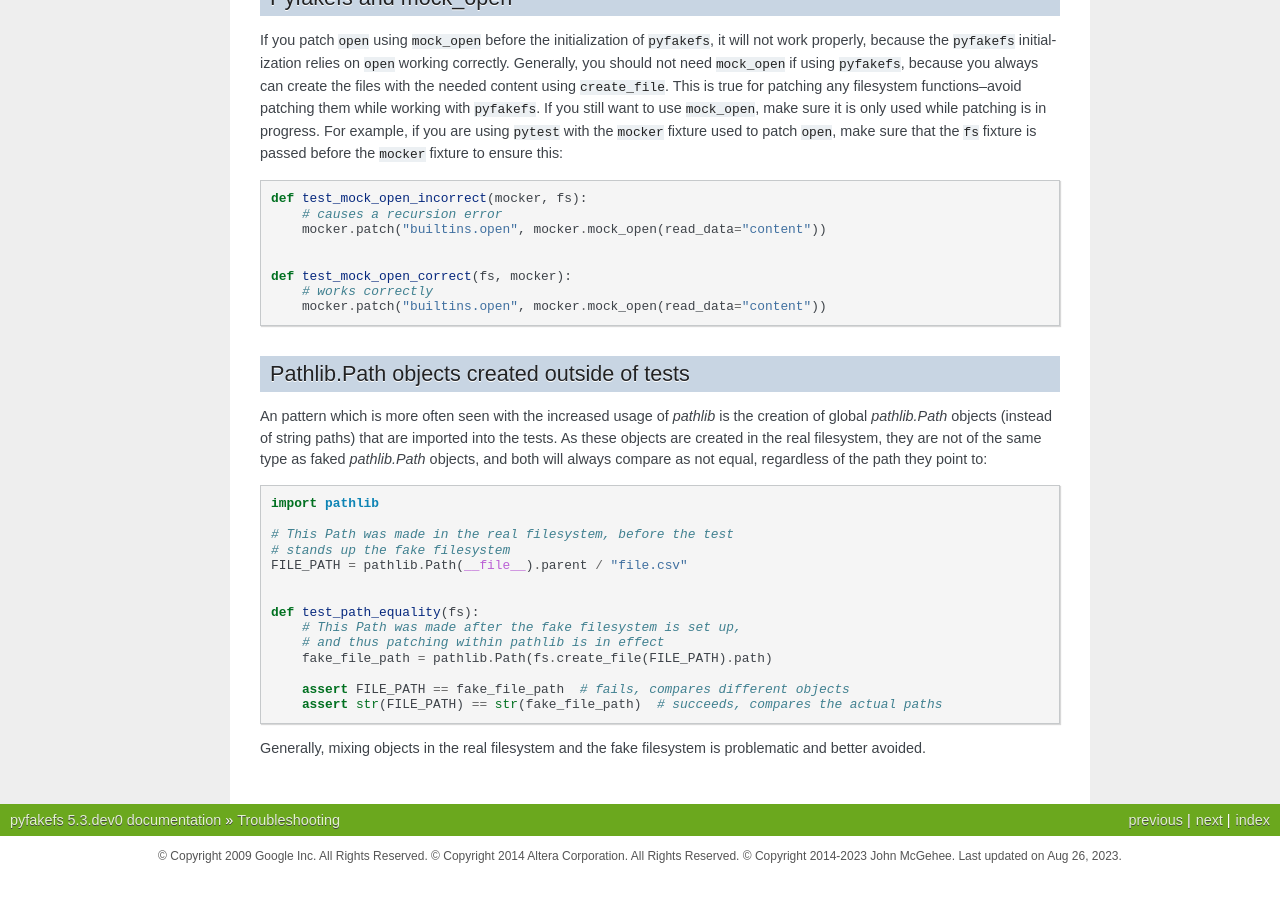
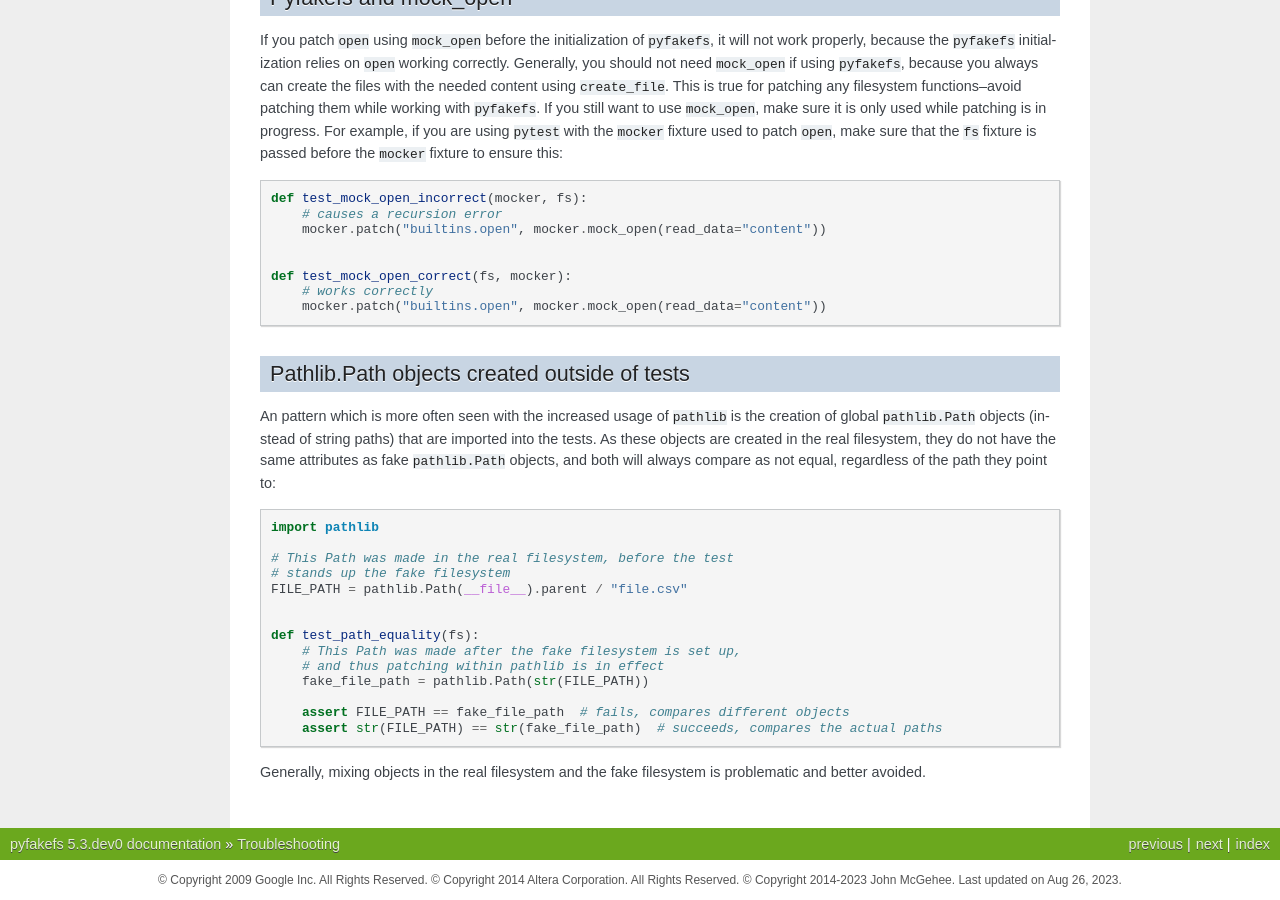
Before and after one commit to pytest-dev/pyfakefs, a Sphinx documentation site: the page built from docs/troubleshooting.rst, in a window 1280 px wide and 900 px high, scrolled down 3506 px. Built offline with Sphinx 7.4.7, drawn with Linux system fonts in a browser that asks for light colours; before the commit the page ends 4382 px from its top, so only the background shows below that.

Commit message:
Removed extra create_file from troubleshooting snippet (#875)
* Removed extra create_file from troubleshooting snippet
* Fixed wording from type to attributes
* Removed pytest.mark.usefixtures usage as it distracted from point

```diff
--- a/docs/troubleshooting.rst
+++ b/docs/troubleshooting.rst
@@ -235,10 +235,10 @@
 
 Pathlib.Path objects created outside of tests
 ---------------------------------------------
-An pattern which is more often seen with the increased usage of `pathlib` is the
-creation of global `pathlib.Path` objects (instead of string paths) that are imported
+An pattern which is more often seen with the increased usage of ``pathlib`` is the
+creation of global ``pathlib.Path`` objects (instead of string paths) that are imported
 into the tests. As these objects are created in the real filesystem,
-they are not of the same type as faked `pathlib.Path` objects,
+they do not have the same attributes as fake ``pathlib.Path`` objects,
 and both will always compare as not equal,
 regardless of the path they point to:
 
@@ -254,7 +254,7 @@
   def test_path_equality(fs):
       # This Path was made after the fake filesystem is set up,
       # and thus patching within pathlib is in effect
-      fake_file_path = pathlib.Path(fs.create_file(FILE_PATH).path)
+      fake_file_path = pathlib.Path(str(FILE_PATH))
 
       assert FILE_PATH == fake_file_path  # fails, compares different objects
       assert str(FILE_PATH) == str(fake_file_path)  # succeeds, compares the actual paths
```
